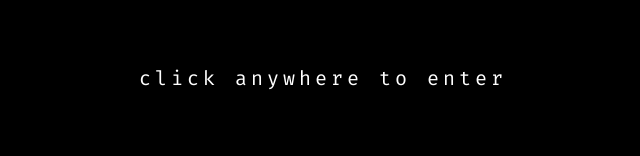
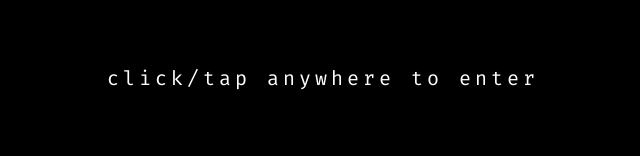
Before and after one commit to m4rkyyyexe/m4rkyyyexe.github.io, a plain HTML site: page index.html in a window 1280 px wide. Shown: the part 322-478 px from the top of the page, without its empty margins (317-957 px from the left). Drawn offline with nearby package versions, Linux system fonts and the light colour scheme; animation ran at ten frames a second; a web font is replaced by a local one.

Commit message:
Update index.html

```diff
--- a/index.html
+++ b/index.html
@@ -36,7 +36,7 @@
 
     <!-- cte page -->
     <div id="overlay" class="overlay">
-        <p>click anywhere to enter</p>
+        <p>click/tap anywhere to enter</p>
     </div>
 
     <!-- main -->
```
